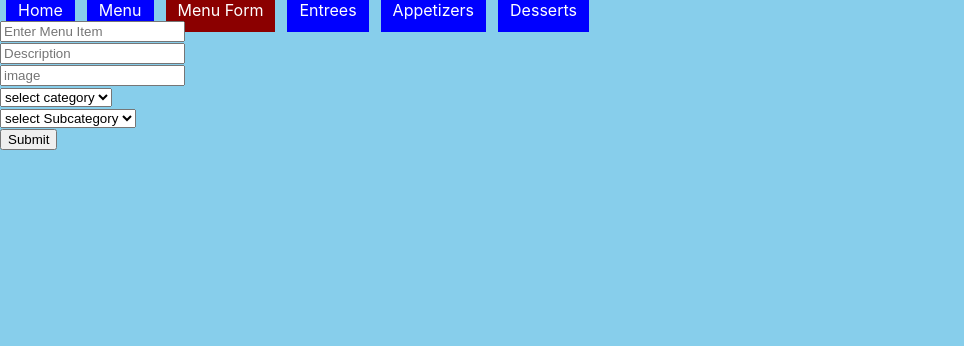
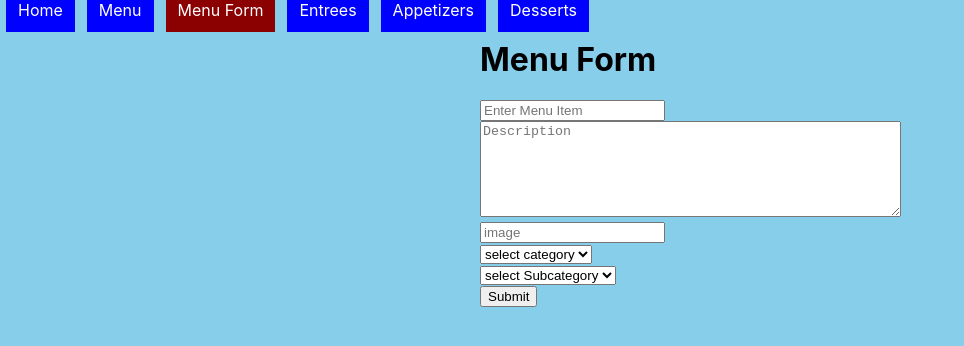
Before and after one commit to sluongo718/frontend, a React (Create React App) app: page /menuForm in a window 1280 px wide. Shown: the top 346 px of the page, without its empty margins (0-964 px from the left). Built offline with nearby package versions, Linux system fonts and the light colour scheme; no server answers.

Commit message:
styling extra pages

```diff
--- a/src/App.js
+++ b/src/App.js
@@ -12,9 +12,8 @@ import menuContainer from './containers/menuContainer';
 function App() {
   return (
     <div >
-
-        <Nav />
-        <MenuContainer/>
+      <Nav />
+      <MenuContainer/>
     </div>
   );
 }
--- a/src/components/appetizers.js
+++ b/src/components/appetizers.js
@@ -1,21 +1,21 @@
 import React, { Component } from 'react'
-
+import entree from '../css/entree.css'
 class Appetizer extends Component {
 
 
 
     render(){
         return(
-            <div>
+            <div class="itemList">
                 {   this.props.items.map((item) =>{
                         if(item.category_type === "appetizer"){
                             return(
                                 <li key={item.id}>
-                                    {item.name}
+                                    <div class="itemName">{item.name}</div>
                                     <br></br>
-                                    {item.body}
+                                    <div class="itemBody">{item.body}</div>
                                     <br></br>
-                                    <img src={item.image}></img>
+                                    <div class="itemPic" ><img width="500" src={item.image}></img></div>
                                     <br></br>
                                 </li>
                             )
--- a/src/components/desserts.js
+++ b/src/components/desserts.js
@@ -1,21 +1,21 @@
 import React, { Component } from 'react'
-
+import entree from '../css/entree.css'
 class Desserts extends Component {
 
 
 
     render(){
         return(
-            <div>
+            <div class="itemList">
                 {   this.props.items.map((item) =>{
                         if(item.category_type === "dessert"){
                             return(
                                 <li key={item.id}>
-                                    {item.name}
+                                    <div class="itemName">{item.name}</div>
                                     <br></br>
-                                    {item.body}
+                                    <div class="itemBody">{item.body}</div>
                                     <br></br>
-                                    <img src={item.image}></img>
+                                    <div class="itemPic" ><img width="500" src={item.image}></img></div>
                                     <br></br>
                                 </li>
                             )
--- a/src/components/entrees.js
+++ b/src/components/entrees.js
@@ -7,16 +7,16 @@ class Entrees extends Component {
 
     render(){
         return(
-            <div id="itemList">
+            <div class="itemList">
                 {   this.props.items.map((item) =>{
                         if(item.category_type === "entree"){
                             return(
                                 <li key={item.id}>
-                                    <div id="itemName">{item.name}</div>
+                                    <div class="itemName">{item.name}</div>
                                     <br></br>
-                                    <div id="itemBody">{item.body}</div>
+                                    <div class="itemBody">{item.body}</div>
                                     <br></br>
-                                    <div id="itemPic" ><img width="500" src={item.image}></img></div>
+                                    <div class="itemPic" ><img width="500" src={item.image}></img></div>
                                     <br></br>
                                 </li>
                             )
--- a/src/components/menuItemForm.js
+++ b/src/components/menuItemForm.js
@@ -1,6 +1,7 @@
 import React, { Component } from 'react'
 import {connect} from 'react-redux'
 import {addMenuItem} from '../actions/menuItemActions'
+import menuForm from '../css/menuForm.css'
 
 class MenuItemForm extends Component {
 
@@ -35,8 +36,9 @@ class MenuItemForm extends Component {
 
     render(){
         return (
-            <div>
-                <form onSubmit={this.handleSubmit}>
+            <div id="mainDiv">
+                <h1 id="title">Menu Form</h1>
+                <form id="menuForm" onSubmit={this.handleSubmit}>
                     <input
                         type="text"
                         name="name"
@@ -45,13 +47,22 @@ class MenuItemForm extends Component {
                         placeholder="Enter Menu Item"
                     />
                     <br></br>
-                    <input
+                    <textarea
                         type="text"
                         name="body"
                         value={this.state.body}
                         onChange={this.handleChange}
                         placeholder="Description"
+                        rows="6" cols="50"
                     />
+                    {/* <input
+                        type="text"
+                        name="body"
+                        value={this.state.body}
+                        onChange={this.handleChange}
+                        placeholder="Description"
+
+                    /> */}
                      <br></br>
                     <input
                         type="text"
--- a/src/css/entree.css
+++ b/src/css/entree.css
@@ -1,4 +1,4 @@
-#itemList{
+.itemList{
     background-color: salmon;
     margin: auto;
     width: 50%;
@@ -12,7 +12,7 @@ body{
     background-color: skyblue;
 }
 
-#itemName{
+.itemName{
     font-size: 30px;
     font-family: cursive;
     margin: auto;
@@ -22,11 +22,11 @@ body{
 
 }
 
-#itemBody{
-    margin-left: 300px;
+.itemBody{
+    margin-left: 150px;
     font-family: cursive;
 }
 
-#itemPic{
+.itemPic{
    margin-left: 150px;
 }
--- /dev/null
+++ b/src/css/menuForm.css
@@ -0,0 +1,17 @@
+#menuForm{
+    margin: auto;
+    width: 50%;
+    padding: 10px;
+}
+
+#mainDiv{
+    margin: auto;
+    width: 50%;
+    padding: 10px;
+}
+
+#title{
+    margin: auto;
+    width: 50%;
+    padding: 10px;
+}
```
